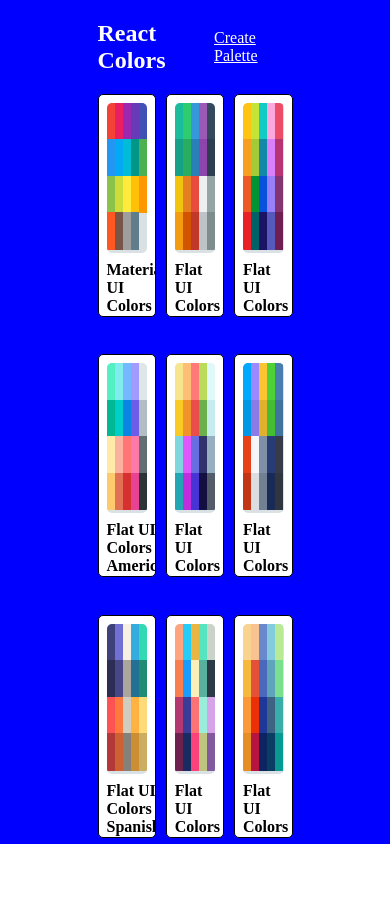
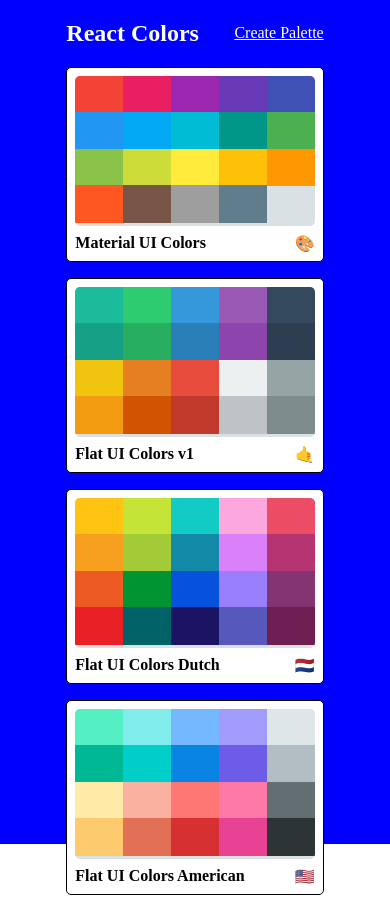
Before and after one commit to Lkleindesigns/react-colors, a React (Create React App) app: page / in a window 390 px wide. Shown: the top 897 px of the page. Before the commit the page ends 844 px from the top, so only its background shows below. Built offline with nearby package versions, Linux system fonts and the light colour scheme.

Commit message:
Make PaletteList responsive

```diff
--- a/src/styles/PaletteListStyles.js
+++ b/src/styles/PaletteListStyles.js
@@ -1,4 +1,5 @@
 import { makeStyles } from "@material-ui/styles";
+import sizes from './sizes'
 
 export default makeStyles({
   root: {
@@ -15,6 +16,12 @@
     alignItems: "flex-start",
     flexDirection: "column",
     flexWrap: "wrap",
+    [sizes.down('xl')]: {
+      width: "75%"
+    },
+    [sizes.down('xs')]: {
+      width: "66%"
+    }
   },
   nav: {
     display: "flex",
@@ -31,6 +38,13 @@
     width: "100%",
     display: "grid",
     gridTemplateColumns: "repeat(3, 30%)",
-    gridGap: "5%"
+    gridGap: "2.5rem",
+    [sizes.down('md')]: {
+      gridTemplateColumns: "repeat(2, 50%)",
+    },
+    [sizes.down('xs')]: {
+      gridTemplateColumns: "repeat(1, 100%)",
+      gridGap: "1rem",
+    },
   }
 });
--- a/src/styles/sizes.js
+++ b/src/styles/sizes.js
@@ -16,7 +16,8 @@
       xs: "575.98px",
       sm: "767.98px",
       md: "991.98px",
-      lg: "1199.98px"
+      lg: "1199.98px",
+      xl: "1599.98px"
     }
     return `@media(max-width: ${sizes[size]})`
   }
```
